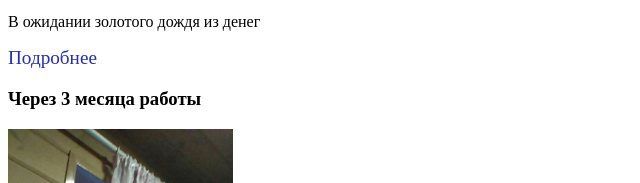
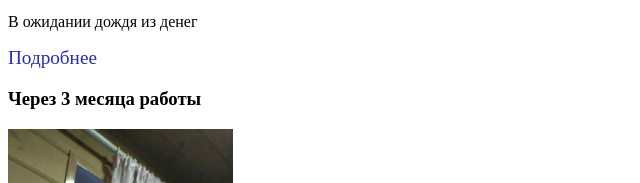
Before and after one commit to AndrewNikitin127/-AndrewNikitin127.github.io, a plain HTML site: page index.html in a window 1280 px wide. Shown: the part 3100-3283 px from the top of the page, 0-640 px from the left. Drawn offline with Linux system fonts and the light colour scheme.

Commit message:
Update index.html

```diff
--- a/index.html
+++ b/index.html
@@ -140,7 +140,7 @@
         <article>
             <h3>Когда устролся на первую работу</h3>
             <img src="1.jpg" alt="1" width height="400px" title="И это я">
-            <p>В ожидании золотого дождя из денег</p>
+            <p>В ожидании дождя из денег</p>
             <a href="#">Подробнее</a>
         </article>
 
```
